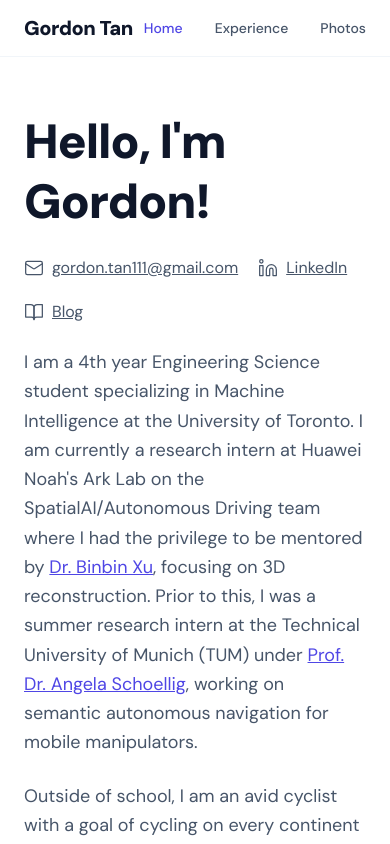
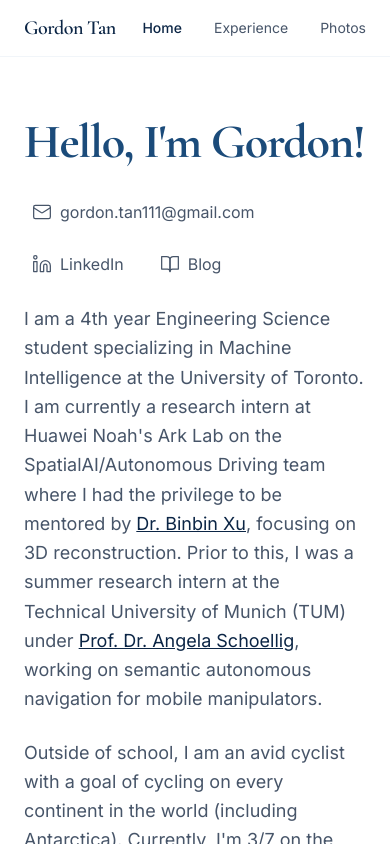
Before and after one commit to derpysquid10/derpysquid10.github.io, a React (Vite) app in the folder website/: page / in a window 390 px wide. Shown: the top 844 px of the page. Built offline with nearby package versions, Linux system fonts and the light colour scheme.

Commit message:
improve design

```diff
--- a/website/index.html
+++ b/website/index.html
@@ -6,7 +6,7 @@
     <meta name="viewport" content="width=device-width, initial-scale=1.0" />
     <link rel="preconnect" href="https://fonts.googleapis.com" />
     <link rel="preconnect" href="https://fonts.gstatic.com" crossorigin />
-    <link href="https://fonts.googleapis.com/css2?family=DM+Sans:wght@400;500;700;900&display=swap" rel="stylesheet" />
+    <link href="https://fonts.googleapis.com/css2?family=Cormorant+Garamond:wght@400;500;600;700&family=Inter:wght@300;400;500;600;700;900&display=swap" rel="stylesheet" />
     <title>Gordon Tan</title>
     <meta name="description" content="Gordon Tan - Developer, Researcher, Builder" />
   </head>
--- a/website/src/components/NavBar.jsx
+++ b/website/src/components/NavBar.jsx
@@ -20,9 +20,9 @@ export default function NavBar({ activePage, navigate }) {
   }
 
   const linkBase =
-    'text-sm font-medium text-slate-600 hover:text-indigo-600 transition-colors duration-200 cursor-pointer'
+    'text-sm font-normal font-sans text-slate-600 hover:text-navy-600 transition-colors duration-200 cursor-pointer'
   const activeLink =
-    'text-sm font-medium text-indigo-600 cursor-pointer'
+    'text-sm font-medium font-sans text-navy-600 cursor-pointer'
 
   const isExperiencePage = activePage === 'huawei' || activePage === 'tum'
 
@@ -32,7 +32,7 @@ export default function NavBar({ activePage, navigate }) {
         {/* Brand */}
         <button
           onClick={handleHomeClick}
-          className="text-xl font-black tracking-tight leading-tight text-slate-900 hover:text-indigo-600 transition-colors duration-200"
+          className="text-xl font-semibold font-serif tracking-tight leading-tight text-navy-600 hover:text-navy-500 transition-colors duration-200"
         >
           Gordon Tan
         </button>
--- a/website/src/components/ProjectRow.jsx
+++ b/website/src/components/ProjectRow.jsx
@@ -9,7 +9,7 @@ export default function ProjectRow({ title, description, image, github, arxiv, r
     >
       {/* Text block */}
       <div className="w-full md:w-1/2 space-y-6">
-        <h3 className="text-3xl md:text-4xl font-bold text-slate-900 tracking-tight">
+        <h3 className="text-3xl md:text-4xl font-bold text-navy-500 tracking-tight">
           {title}
         </h3>
         <p className="text-slate-600 text-lg leading-relaxed">{description}</p>
--- a/website/src/components/SocialBar.jsx
+++ b/website/src/components/SocialBar.jsx
@@ -8,14 +8,14 @@ export default function SocialBar() {
         target="_blank"
         rel="noreferrer"
         aria-label="LinkedIn"
-        className="text-slate-700 opacity-60 hover:opacity-100 hover:text-indigo-600 transition-all duration-200"
+        className="text-slate-700 opacity-60 hover:opacity-100 hover:text-navy-600 transition-all duration-200"
       >
         <Linkedin strokeWidth={1.5} size={22} />
       </a>
       <a
         href="mailto:gordon.tan111@gmail.com"
         aria-label="Email"
-        className="text-slate-700 opacity-60 hover:opacity-100 hover:text-indigo-600 transition-all duration-200"
+        className="text-slate-700 opacity-60 hover:opacity-100 hover:text-navy-600 transition-all duration-200"
       >
         <Mail strokeWidth={1.5} size={22} />
       </a>
--- a/website/src/components/pages/BlogPage.jsx
+++ b/website/src/components/pages/BlogPage.jsx
@@ -3,9 +3,9 @@ import { Construction, ArrowLeft } from 'lucide-react'
 export default function BlogPage({ navigate }) {
   return (
     <section className="max-w-6xl mx-auto px-6 pt-28 pb-32 flex flex-col items-center justify-center min-h-[60vh] text-center">
-      <Construction size={64} className="text-indigo-500 mb-6" />
-      <h1 className="text-4xl md:text-5xl font-bold text-slate-900 mb-4">
-        Blog — Under Construction 🚧
+      <Construction size={64} className="text-navy-500 mb-6" />
+      <h1 className="text-4xl md:text-5xl font-bold text-navy-500 mb-4">
+        Blog — Under Construction
       </h1>
       <p className="text-slate-500 text-lg max-w-md mb-10">
         I'm working on something here. Check back soon!
--- a/website/src/components/pages/HomePage.jsx
+++ b/website/src/components/pages/HomePage.jsx
@@ -36,7 +36,7 @@ export default function HomePage({ navigate }) {
       >
         {/* Left: bio */}
         <div className="w-full md:w-1/2 space-y-6">
-          <h1 className="text-5xl md:text-6xl font-black text-slate-900 tracking-tight leading-tight">
+          <h1 className="text-5xl md:text-6xl font-black text-navy-500 tracking-tight leading-tight">
             Hello, I'm Gordon!
           </h1>
 
@@ -44,26 +44,26 @@ export default function HomePage({ navigate }) {
           <div className="flex flex-wrap gap-5 items-center">
             <a
               href="mailto:gordon.tan111@gmail.com"
-              className="flex items-center gap-2 text-slate-600 hover:text-indigo-600 transition-colors"
+              className="link-highlight flex items-center gap-2 text-slate-600 hover:text-navy-600 transition-colors px-2 py-1"
             >
               <Mail size={20} strokeWidth={1.5} />
-              <span className="text-base underline">gordon.tan111@gmail.com</span>
+              <span className="text-base">gordon.tan111@gmail.com</span>
             </a>
             <a
               href="https://www.linkedin.com/in/gordon-tan04/"
               target="_blank"
               rel="noreferrer"
-              className="flex items-center gap-2 text-slate-600 hover:text-indigo-600 transition-colors"
+              className="link-highlight flex items-center gap-2 text-slate-600 hover:text-navy-600 transition-colors px-2 py-1"
             >
               <Linkedin size={20} strokeWidth={1.5} />
-              <span className="underline">LinkedIn</span>
+              <span>LinkedIn</span>
             </a>
             <button
               onClick={() => navigate('blog')}
-              className="flex items-center gap-2 text-slate-600 hover:text-indigo-600 transition-colors"
+              className="link-highlight flex items-center gap-2 text-slate-600 hover:text-navy-600 transition-colors px-2 py-1"
             >
               <BookOpen size={20} strokeWidth={1.5} />
-              <span className="underline">Blog</span>
+              <span>Blog</span>
             </button>
           </div>
 
@@ -71,10 +71,10 @@ export default function HomePage({ navigate }) {
             I am a 4th year Engineering Science student specializing in Machine
             Intelligence at the University of Toronto. I am currently a
             research intern at Huawei Noah's Ark Lab on the SpatialAI/Autonomous Driving team where I had the privilege to be mentored by{' '}
-            <a href="https://binbin-xu.github.io/" target="_blank" rel="noreferrer" className="text-indigo-600 hover:text-indigo-700 underline">Dr. Binbin Xu</a>,
+            <a href="https://binbin-xu.github.io/" target="_blank" rel="noreferrer" className="text-navy-600 hover:text-navy-700 underline">Dr. Binbin Xu</a>,
             focusing on 3D reconstruction. Prior to this,
             I was a summer research intern at the Technical University of
-            Munich (TUM) under <a href="https://www.dynsyslab.org/prof-angela-schoellig/" target="_blank" rel="noreferrer" className="text-indigo-600 hover:text-indigo-700 underline">Prof. Dr. Angela Schoellig</a>, working on semantic
+            Munich (TUM) under <a href="https://www.dynsyslab.org/prof-angela-schoellig/" target="_blank" rel="noreferrer" className="text-navy-600 hover:text-navy-700 underline">Prof. Dr. Angela Schoellig</a>, working on semantic
             autonomous navigation for mobile manipulators.
           </p>
           <p className="text-slate-600 leading-relaxed text-lg">
@@ -103,8 +103,8 @@ export default function HomePage({ navigate }) {
       </section>
 
       {/* ── EXPERIENCE ────────────────────────────────────────────── */}
-      <section id="experience" className="max-w-6xl mx-auto px-6 pt-6 pb-16">
-        <h2 className="text-4xl font-bold text-slate-800 mb-8">💼 Experience</h2>
+      <section id="experience" className="max-w-6xl mx-auto px-6 pt-12 pb-16">
+        <h2 className="text-4xl font-bold text-navy-500 mb-8">Experience</h2>
         <div className="flex flex-wrap gap-6 justify-start">
           <ExperienceCard
             title="Huawei Noah's Ark Lab"
@@ -120,20 +120,20 @@ export default function HomePage({ navigate }) {
       </section>
 
       {/* ── GOALS & QUESTS ────────────────────────────────────────── */}
-      <section id="goals" className="max-w-6xl mx-auto px-6 pt-6 pb-16">
-        <h2 className="text-4xl font-bold text-slate-800 mb-8">🎯 Goals & Quests</h2>
-        <div className="grid grid-cols-1 md:grid-cols-2 gap-x-8 gap-y-3">
+      <section id="goals" className="max-w-6xl mx-auto px-6 pt-12 pb-16">
+        <h2 className="text-4xl font-bold text-navy-500 mb-8">Goals & Quests</h2>
+        <div className="grid grid-cols-1 md:grid-cols-2 gap-x-8 gap-y-1.5">
           {[
             { title: 'BASc Engineering Science', current: 4, total: 5, unit: 'years', gradient: 'from-emerald-400 to-teal-500' },
             { title: 'Continents Cycled', current: 3, total: 7, unit: 'continents', gradient: 'from-amber-400 to-orange-500' },
-            { title: 'Commercial Pilot License', current: 71.4, total: 200, unit: 'hours', gradient: 'from-sky-400 to-indigo-500' },
+            { title: 'Commercial Pilot License', current: 71.4, total: 200, unit: 'hours', gradient: 'from-sky-400 to-navy-500' },
             { title: 'Countries Visited', current: 11, total: 196, unit: 'countries', gradient: 'from-rose-400 to-pink-500' },
-            { title: <>Learning Chopin <a href="https://www.youtube.com/watch?v=tSAwZP8e-zQ&list=RDtSAwZP8e-zQ&start_radio=1&pp=ygUaY2hvcGluIG5vY3R1cm5lIG9wIDQ4IG5vIDGgBwE%3D" target="_blank" rel="noreferrer" className="text-indigo-600 hover:text-indigo-700 underline">Nocturne</a></>, current: 15, total: 100, unit: '', gradient: 'from-violet-400 to-purple-500' },
+            { title: <>Learning Chopin <a href="https://www.youtube.com/watch?v=tSAwZP8e-zQ&list=RDtSAwZP8e-zQ&start_radio=1&pp=ygUaY2hvcGluIG5vY3R1cm5lIG9wIDQ4IG5vIDGgBwE%3D" target="_blank" rel="noreferrer" className="text-navy-600 hover:text-navy-700 underline">Nocturne</a></>, current: 15, total: 100, unit: '', gradient: 'from-violet-400 to-purple-500' },
             { title: '???', current: 0, total: 1, unit: '', gradient: 'from-slate-300 to-slate-400' },
           ].map((goal, i) => (
-            <div key={i} className="space-y-1.5">
+            <div key={i} className="space-y-1">
               <div className="flex items-center justify-between">
-                <h3 className="font-semibold text-slate-800">{goal.title}</h3>
+                <h3 className="text-base font-normal text-slate-900 font-sans">{goal.title}</h3>
                 {goal.unit && (
                   <span className="text-sm font-medium text-slate-500">
                     {goal.current} {goal.unit}
@@ -163,10 +163,10 @@ export default function HomePage({ navigate }) {
       {/* ── PHOTOS ────────────────────────────────────────────────── */}
       <section
         id="photos"
-        className="max-w-6xl mx-auto px-6 pb-32 border-t border-slate-100 pt-16"
+        className="max-w-6xl mx-auto px-6 pb-16 border-t border-slate-100 pt-12"
       >
-        <h2 className="text-3xl font-bold text-slate-900 mb-8">
-          📸 Photos
+        <h2 className="text-4xl font-bold text-navy-500 mb-8">
+          Photos
         </h2>
         {priorityLoaded ? <PhotoGallery /> : (
           <div className="h-[220px] flex items-center justify-center text-slate-400">
@@ -176,8 +176,8 @@ export default function HomePage({ navigate }) {
       </section>
 
       {/* ── MISCELLANEOUS ─────────────────────────────────────────── */}
-      <section id="misc" className="max-w-6xl mx-auto px-6 pb-32 border-t border-slate-100 pt-10">
-        <h2 className="text-3xl font-bold text-slate-900 mb-2">🪴 Miscellaneous</h2>
+      <section id="misc" className="max-w-6xl mx-auto px-6 pb-16 border-t border-slate-100 pt-12">
+        <h2 className="text-4xl font-bold text-navy-500 mb-8">Miscellaneous</h2>
         <p className="text-slate-600 text-lg mb-4">
           Aside from cycling and flying, I have a few other interests (that may be excessive).
         </p>
@@ -185,7 +185,7 @@ export default function HomePage({ navigate }) {
           <div className="flex gap-3">
             <span className="mt-2 w-2.5 h-2.5 rounded-full bg-violet-500 flex-shrink-0" />
             <div>
-              <h3 className="font-bold text-slate-900">🎹 Piano</h3>
+              <h3 className="text-2xl font-bold text-navy-500">Piano</h3>
               <p className="text-slate-600 leading-relaxed">
                 I'm a massive fan of classical music and my favorite composers are Chopin and Rachmaninoff. Their music just feels magical to me. They capture every emotion you can think of and if the time is right, it immerses you to a new and vibrant world of imagination.
               </p>
@@ -194,7 +194,7 @@ export default function HomePage({ navigate }) {
           <div className="flex gap-3">
             <span className="mt-2 w-2.5 h-2.5 rounded-full bg-sky-500 flex-shrink-0" />
             <div>
-              <h3 className="font-bold text-slate-900">⛷️ Skiing</h3>
+              <h3 className="text-2xl font-bold text-navy-500">Skiing</h3>
               <p className="text-slate-600 leading-relaxed">
                 Whether it's the Alps or the Rockies, I love hitting the slopes in winter. There's nothing quite like carving fresh tracks on a cold morning with mountains stretching out in every direction.
               </p>
@@ -203,7 +203,7 @@ export default function HomePage({ navigate }) {
           <div className="flex gap-3">
             <span className="mt-2 w-2.5 h-2.5 rounded-full bg-emerald-500 flex-shrink-0" />
             <div>
-              <h3 className="font-bold text-slate-900">🥾 Hiking</h3>
+              <h3 className="text-2xl font-bold text-navy-500">Hiking</h3>
               <p className="text-slate-600 leading-relaxed">
                 I just recently got into hiking, both in the winter and summer. Both seasons are amazing with their own distinct sceneries, beauties, and unforgettable challenges.
               </p>
--- a/website/src/index.css
+++ b/website/src/index.css
@@ -10,6 +10,25 @@
   body {
     @apply font-sans antialiased text-slate-900 bg-white;
   }
+
+  h1, h2, h3 {
+    @apply font-serif;
+  }
+}
+
+@layer components {
+  .link-highlight {
+    @apply relative;
+  }
+  .link-highlight::after {
+    content: '';
+    @apply absolute bottom-0 left-0 h-[1.5px] bg-navy-500;
+    width: 0;
+    transition: width 0.3s ease;
+  }
+  .link-highlight:hover::after {
+    width: 100%;
+  }
 }
 
 @layer utilities {
--- a/website/tailwind.config.js
+++ b/website/tailwind.config.js
@@ -7,13 +7,16 @@ export default {
   theme: {
     extend: {
       fontFamily: {
-        sans: ['DM Sans', 'ui-sans-serif', 'system-ui', 'sans-serif'],
+        sans: ['Inter', 'ui-sans-serif', 'system-ui', 'sans-serif'],
+        serif: ['Cormorant Garamond', 'Playfair Display', 'serif'],
       },
       colors: {
-        indigo: {
-          400: '#818cf8',
-          500: '#6366f1',
-          600: '#4f46e5',
+        navy: {
+          300: '#7DA1C4',
+          400: '#4E7BA8',
+          500: '#1B4B7A',
+          600: '#0B2545',
+          700: '#081C35',
         },
       },
       keyframes: {
```
Also changed, not shown: website/src/components/pages/ExperienceDetail.jsx (+8 -8 lines), website/src/components/pages/ProjectsPage.jsx (+4 -4 lines).
